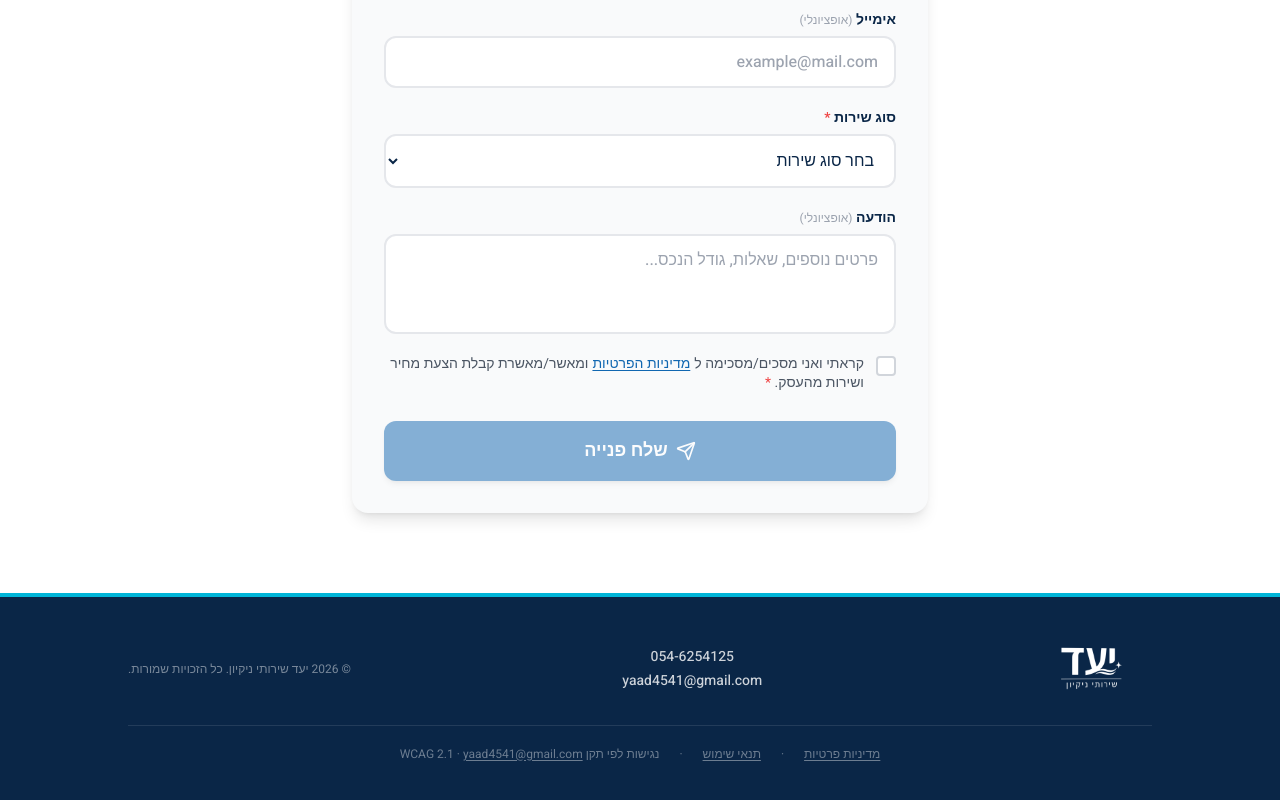
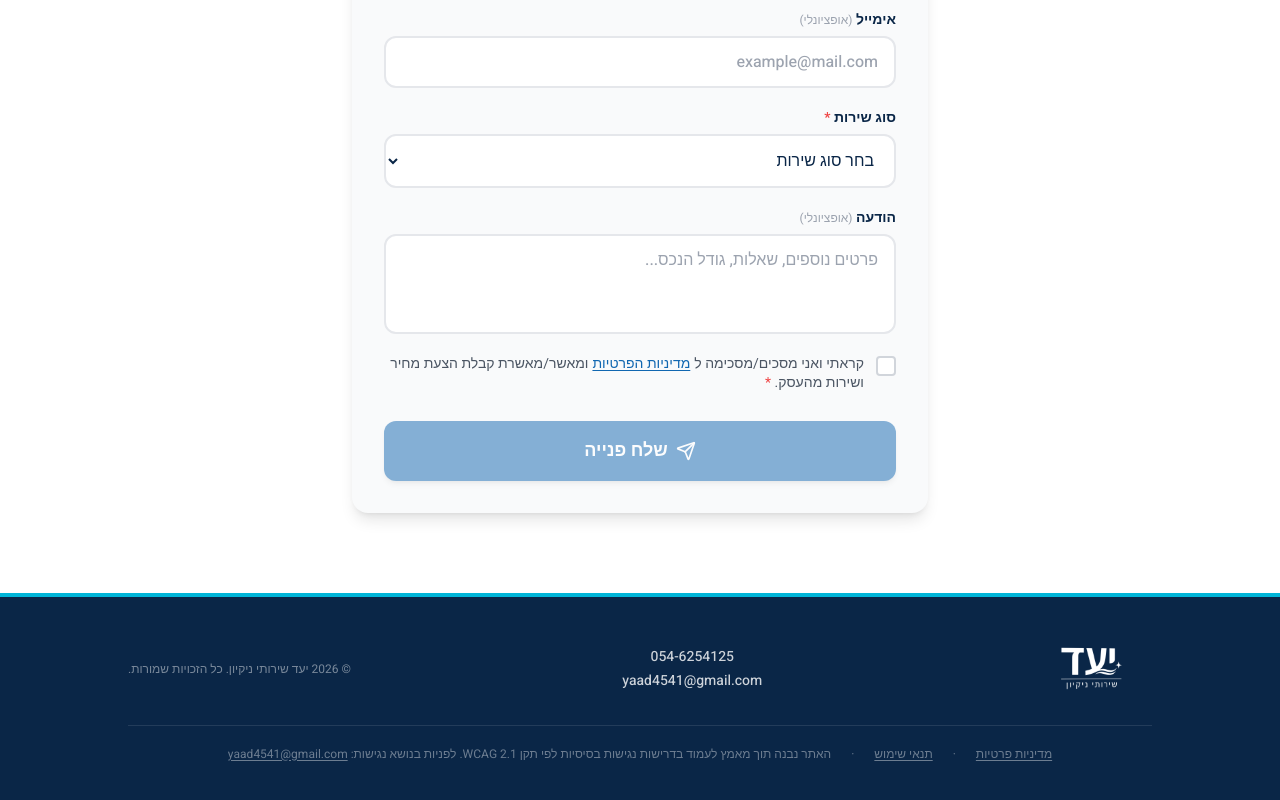
Before and after one commit to shanimaddar/yaad-site, a React (Vite) app: page / in a window 1280 px wide. Shown: the part 2308-3108 px from the top of the page. Built offline with nearby package versions, Linux system fonts and the light colour scheme.

Commit message:
the last updates

```diff
--- a/src/components/Footer.jsx
+++ b/src/components/Footer.jsx
@@ -46,7 +46,8 @@ export default function Footer({ onOpenPrivacy, onOpenTerms }) {
         </button>
         <span className="hidden sm:inline" aria-hidden="true">·</span>
         <span>
-          נגישות לפי תקן WCAG 2.1 ·{' '}
+          האתר נבנה תוך מאמץ לעמוד בדרישות נגישות בסיסיות לפי תקן WCAG 2.1.
+          לפניות בנושא נגישות:{' '}
           <a
             href="mailto:yaad4541@gmail.com"
             className="hover:text-white transition-colors underline underline-offset-2"
```
